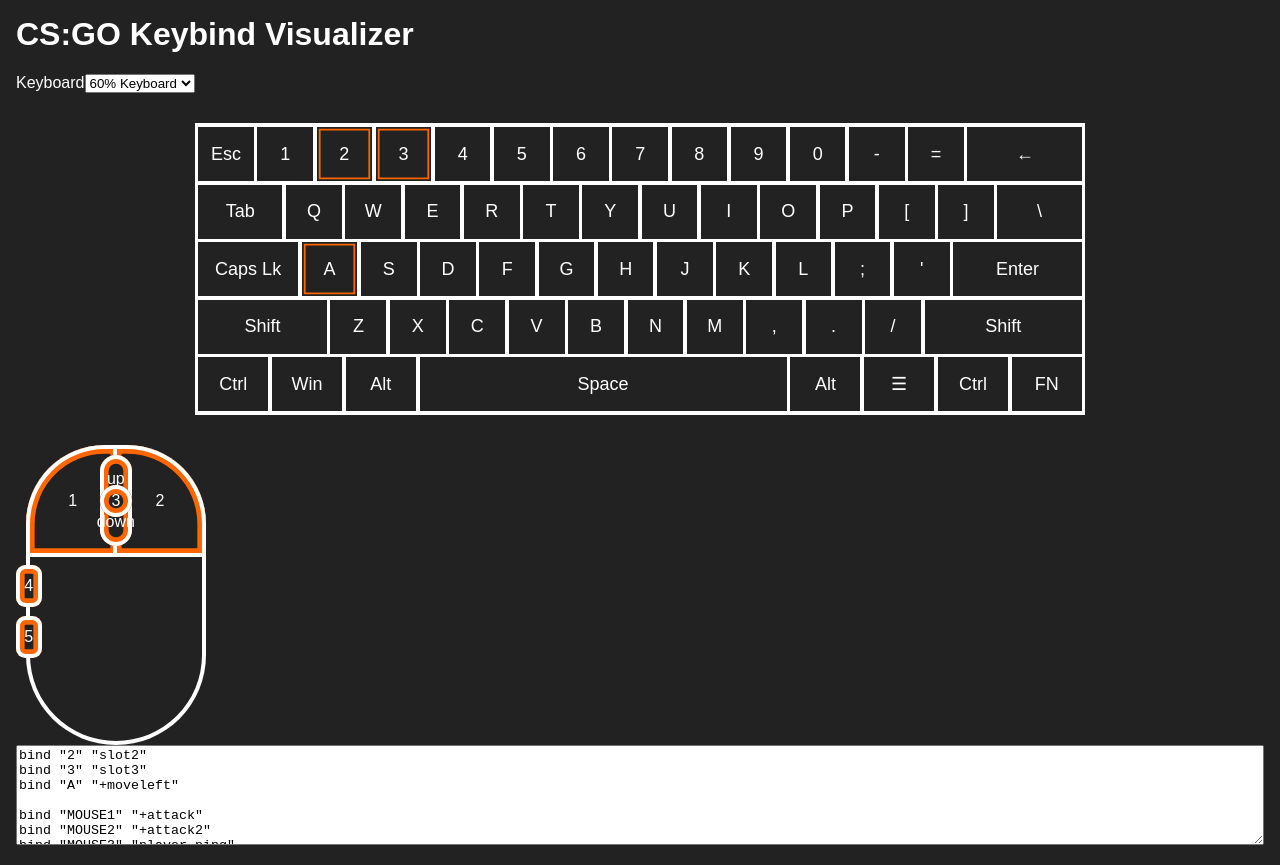
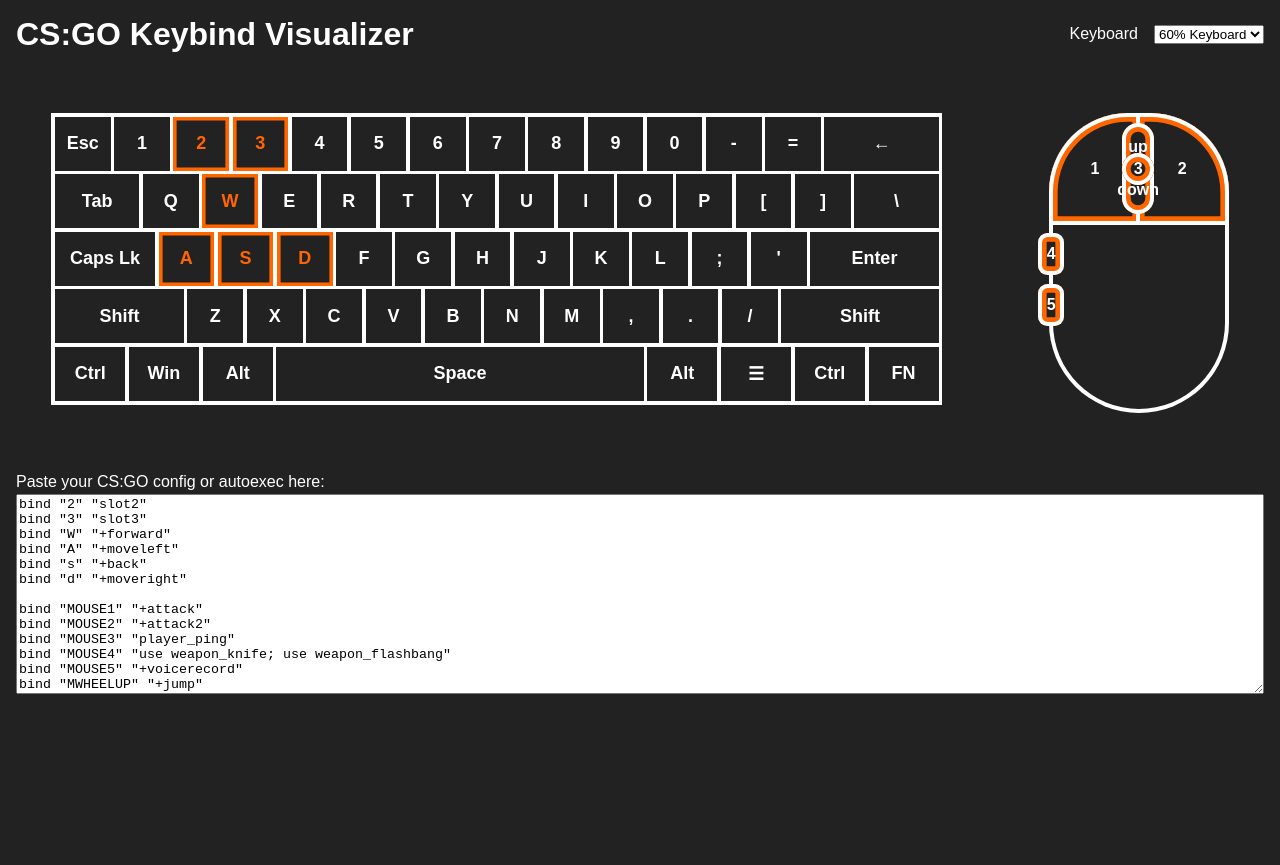
Before and after one commit to goshdarnheck/cs-binds, a React (Create React App) app: page / in a window 1280 px wide. After the commit the page ends 800 px from the top, so only its background shows below. Built offline with nearby package versions, Linux system fonts and the light colour scheme.

Commit message:
Layout and style changes, tweaks and cleanup.

```diff
--- a/public/index.html
+++ b/public/index.html
@@ -6,7 +6,7 @@
     <meta name="viewport" content="width=device-width, initial-scale=1" />
     <meta
       name="description"
-      content="Web site created using create-react-app"
+      content="Key bind visualizer fo Counter-Strike: Global Offensive. Visualize your keyboard and mouse settings for CS:GO and see what keys you have available for new binds."
     />
     <title>CS:GO Keybind Visualizer</title>
   </head>
--- a/src/App.css
+++ b/src/App.css
@@ -24,19 +24,37 @@
   box-sizing: inherit;
 }
 
+.wrapper {
+  max-width: 80em;
+  margin: 0 auto;
+}
+
 header {
-  margin-bottom: 3rem;
+  align-items: center;
+  display: flex;
+  justify-content: space-between;
+  margin-bottom: 6rem;
 }
 
 h1 {
-  margin-top: 0;
+  margin: 0;
+}
+
+#settings label {
+  margin-right: 1em;
+}
+
+.devices {
+  display: flex;
+  gap: 6em;
+  margin-bottom: 6rem;
+  justify-content: center;
 }
 
 .keyboard {
   background: var(--light);
   font-size: 1.8rem;
   padding: 0.1em;
-  margin: 0 auto 3rem;
   width: fit-content;
 }
 
@@ -45,22 +63,24 @@
 }
 
 .keyboard-key {
+  align-items: center;
   background: var(--dark);
   color: var(--light);
+  display: flex;
   height: 3em;
-  display: flex;
+  flex-grow: 1;
+  font-weight: 700;
   justify-content: center;
-  align-items: center;
-  flex-grow: 1;
   margin: 0.1em;
   min-width: fit-content;
   padding: 0.4em;
+  white-space: nowrap;
   width: 3em;
-  white-space: nowrap;
 }
 
 .keyboard-key.bound {
-  box-shadow: inset 0 0 0 0.1em var(--dark), inset 0 0 0 0.2em var(--highlight);
+  box-shadow: inset 0 0 0 0.2em var(--highlight);
+  color: var(--highlight);
 }
 
 .mouse {
@@ -86,6 +106,10 @@
 
 .mouse-key.bound {
   box-shadow: inset 0 0 0 0.25em var(--light), inset 0 0 0 0.54em var(--highlight);
+}
+
+.mouse-key span {
+  font-weight: 700;
 }
 
 .mouse-key-1,
@@ -151,7 +175,13 @@
   top: 10.7em;
 }
 
+
+.inputs label {
+  display: block;
+  margin-bottom: 0.2em;
+}
+
 .inputs textarea {
-  min-height: 10rem;
+  min-height: 20rem;
   width: 100%;
 }
--- a/src/App.js
+++ b/src/App.js
@@ -30,7 +30,7 @@
   const binds = parseConfig(pastedText);
 
   return (
-    <div>
+    <div className="wrapper">
       <header>
         <h1>CS:GO Keybind Visualizer</h1>
         <div id="settings">
@@ -41,8 +41,10 @@
         </div>
       </header>
       <main>
-        <Keyboard keys={sixtyPercent} binds={binds} />
-        <Mouse binds={binds} />
+        <div className="devices">
+          <div><Keyboard keys={sixtyPercent} binds={binds} /></div>
+          <div><Mouse binds={binds} /></div>
+        </div>
         <Inputs
           pastedText={pastedText}
           onPastedChange={ev => setPastedText(ev.target.value)}
--- a/src/components/Inputs.jsx
+++ b/src/components/Inputs.jsx
@@ -1,7 +1,8 @@
 function Inputs({ pastedText, onPastedChange }) {
   return (
     <div className="inputs">
-      <textarea value={pastedText} onChange={onPastedChange} />
+      <label htmlFor="input-config">Paste your CS:GO config or autoexec here:</label>
+      <textarea id="input-config" value={pastedText} onChange={onPastedChange} />
     </div>
   );
 }
--- a/src/components/Keyboard.jsx
+++ b/src/components/Keyboard.jsx
@@ -1,5 +1,4 @@
 function Keyboard({ keys, binds }) {
-
   return (
     <div className="keyboard">
       {keys.rows.map((row, i) => (
--- a/src/components/Mouse.jsx
+++ b/src/components/Mouse.jsx
@@ -1,5 +1,4 @@
 function Mouse({ binds }) {
-  console.log(binds)
   return (
     <div className="mouse">
       <div className="mouse-body">
--- a/src/configs/test.js
+++ b/src/configs/test.js
@@ -1,7 +1,10 @@
 const config =
 `bind "2" "slot2"
 bind "3" "slot3"
+bind "W" "+forward"
 bind "A" "+moveleft"
+bind "s" "+back"
+bind "d" "+moveright"
 
 bind "MOUSE1" "+attack"
 bind "MOUSE2" "+attack2"
```
